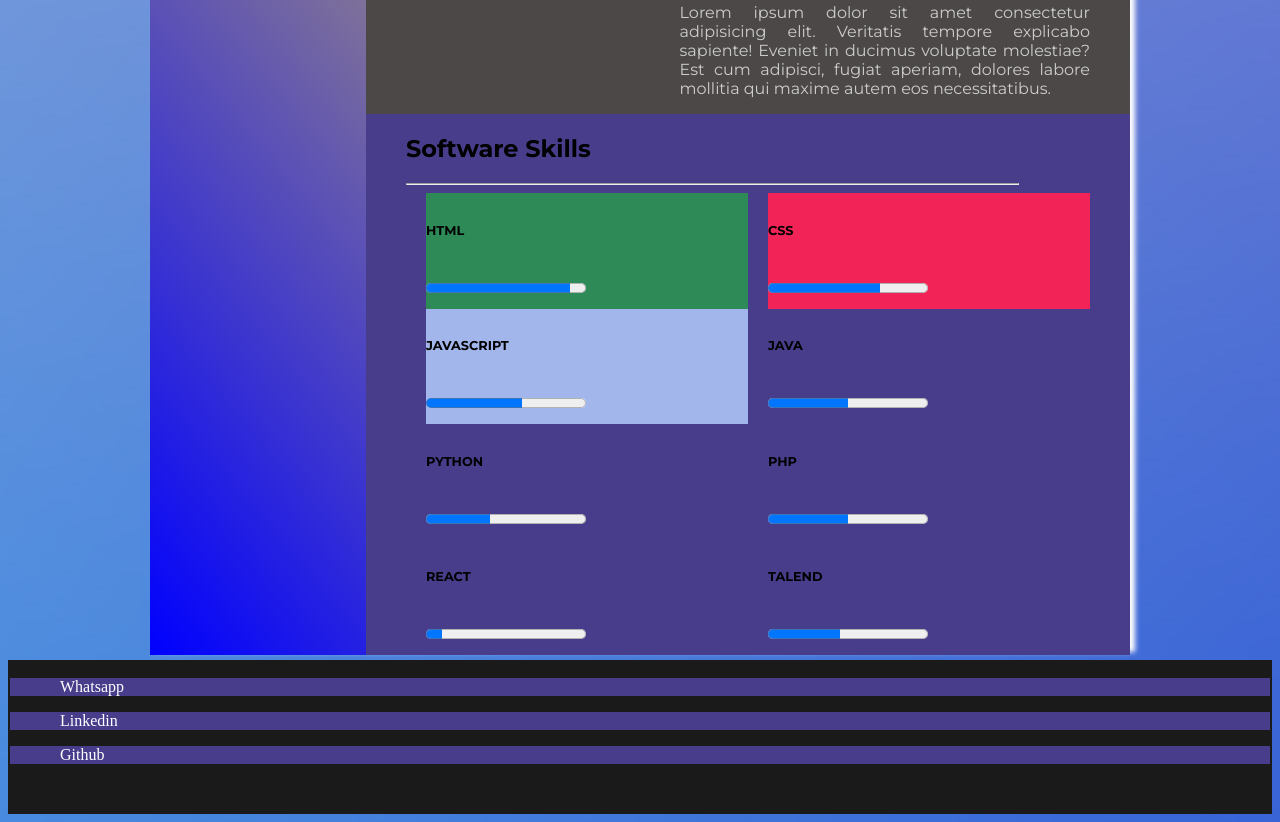
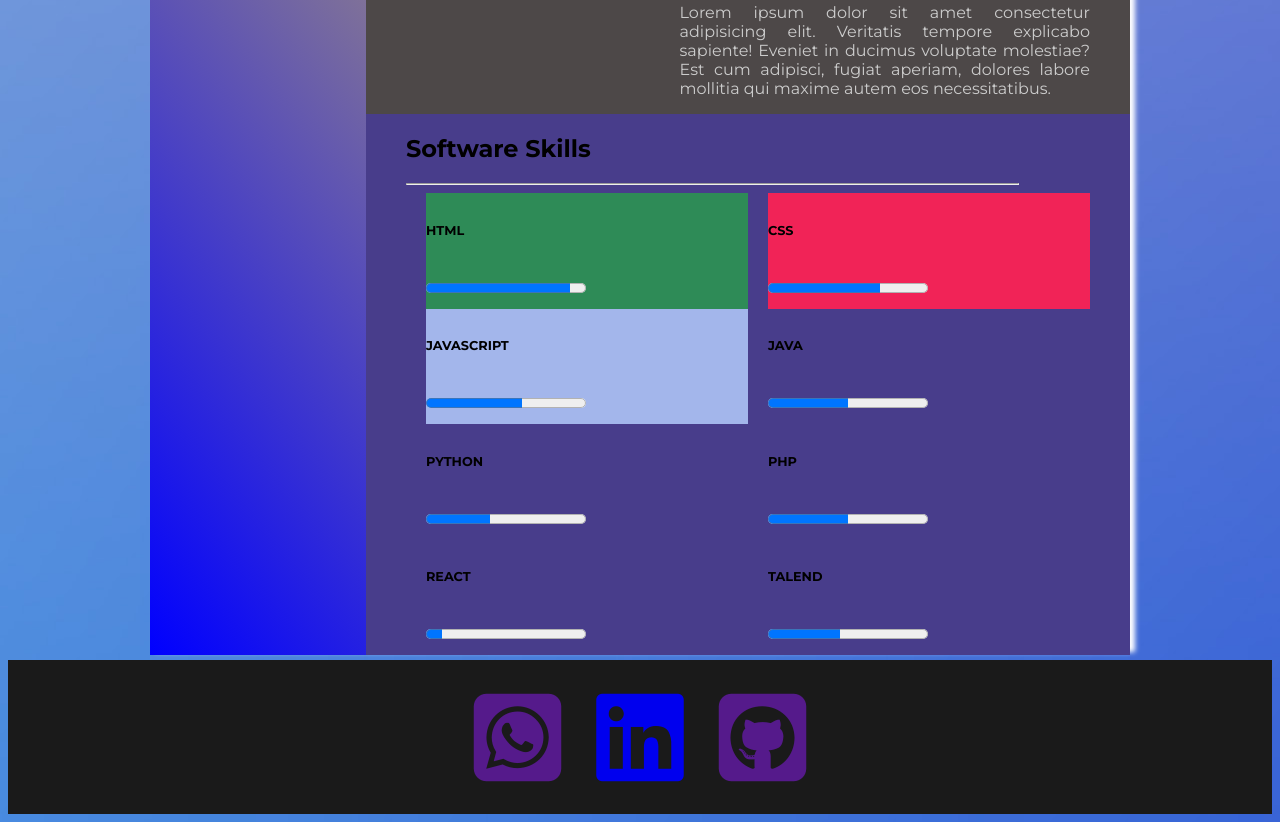
Before and after one commit to ivandiaz94ing/portafilio-html-css, a plain HTML site: page hv.html in a window 1280 px wide. Shown: the part 858-1680 px from the top of the page. Drawn offline with Linux system fonts and the light colour scheme; a web font is replaced by a local one.

Commit message:
trabajando en mi portafolio

```diff
--- a/hv.html
+++ b/hv.html
@@ -136,14 +136,15 @@
 
     </main>
     <footer>
-        <div>
-            <p>Whatsapp</p>
-            <p>Linkedin</p>
-            <p>Github</p>
+        <div class="footer">
+            <a href=""><i class="fa-brands fa-square-whatsapp iconos"></i></a>
+            <a href="www.linkedin.com/in/ivan-arturo-diaz-rosso-b64a501b1"><i class="fa-brands fa-linkedin iconos"></i></a>
+            <a href=""><i class="fa-brands fa-square-github iconos"></i></a>
         </div>
 
     </footer>
 
+    <script src="https://kit.fontawesome.com/b11d1442b0.js" crossorigin="anonymous"></script>
 
 </body>
 </html>
--- a/style.css
+++ b/style.css
@@ -53,7 +53,23 @@ ul :hover  {
 
 footer{
     color: white;
-    margin-top: auto;
+    display: flex;
+
+
+}
+.footer{
+    padding-left: 50px;
+    padding-right: 50px;
+    display: flex;
+    justify-content: center;
+    align-items: center;
+    gap: 35px;
+    flex-grow: 1;
+}
+footer .iconos{
+    font-size: 100px;
+    flex-wrap: 25px;
+
 }
 
 main{
```
Also changed, not shown: about.html (+7 -4 lines), contactos.html (+7 -4 lines), index.html (+8 -0 lines).
